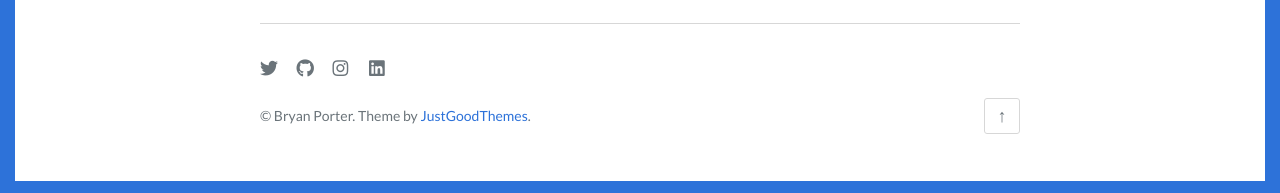
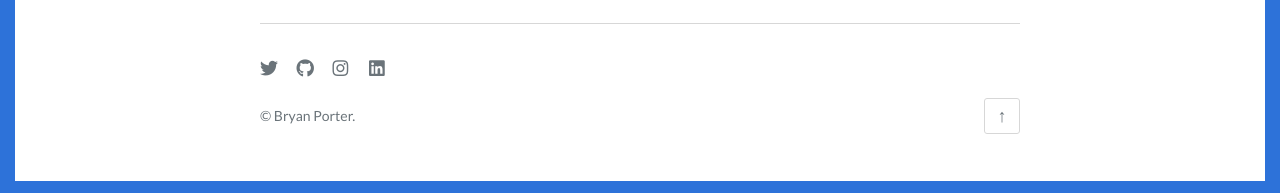
Before and after one commit to bryan-porter/bryan-porter.github.io, a Jekyll site: the page built from index.html, in a window 1280 px wide. Shown: the part 1286-1479 px from the top of the page. Built offline with Jekyll 4.4.1, drawn with Linux system fonts in a browser that asks for light colours; some web fonts are replaced; the list of posts is cut into pages by our own code.

Commit message:
Remove theme attribution from footer

```diff
--- a/_config.yml
+++ b/_config.yml
@@ -45,7 +45,7 @@ accent_color: '#2d72d9'
 
 # Site footer
 footer:
-  content: "&copy; Bryan Porter. Theme by [JustGoodThemes](https://www.justgoodthemes.com)."
+  content: "&copy; Bryan Porter."
   has_social: true
 
 # Plugins
```
